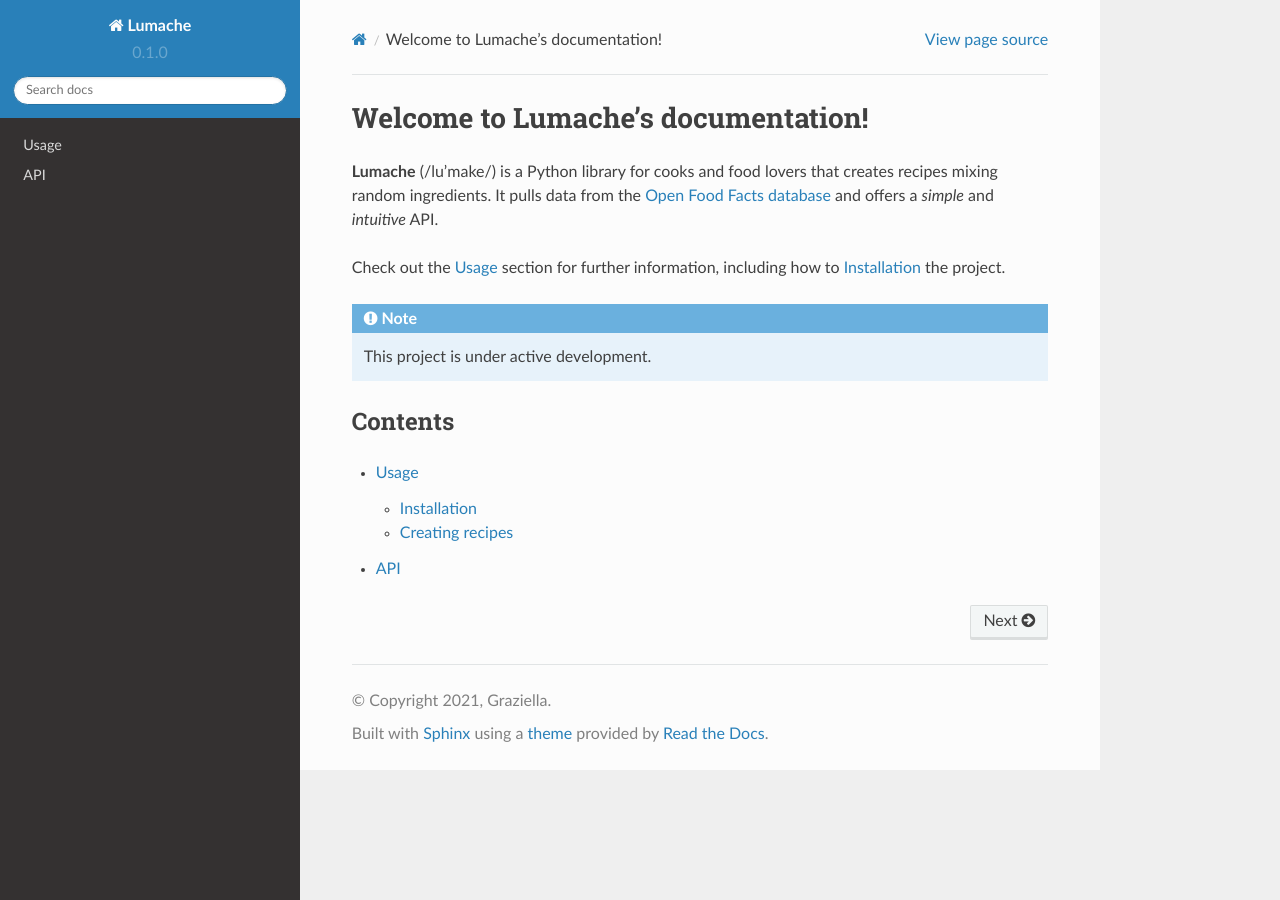
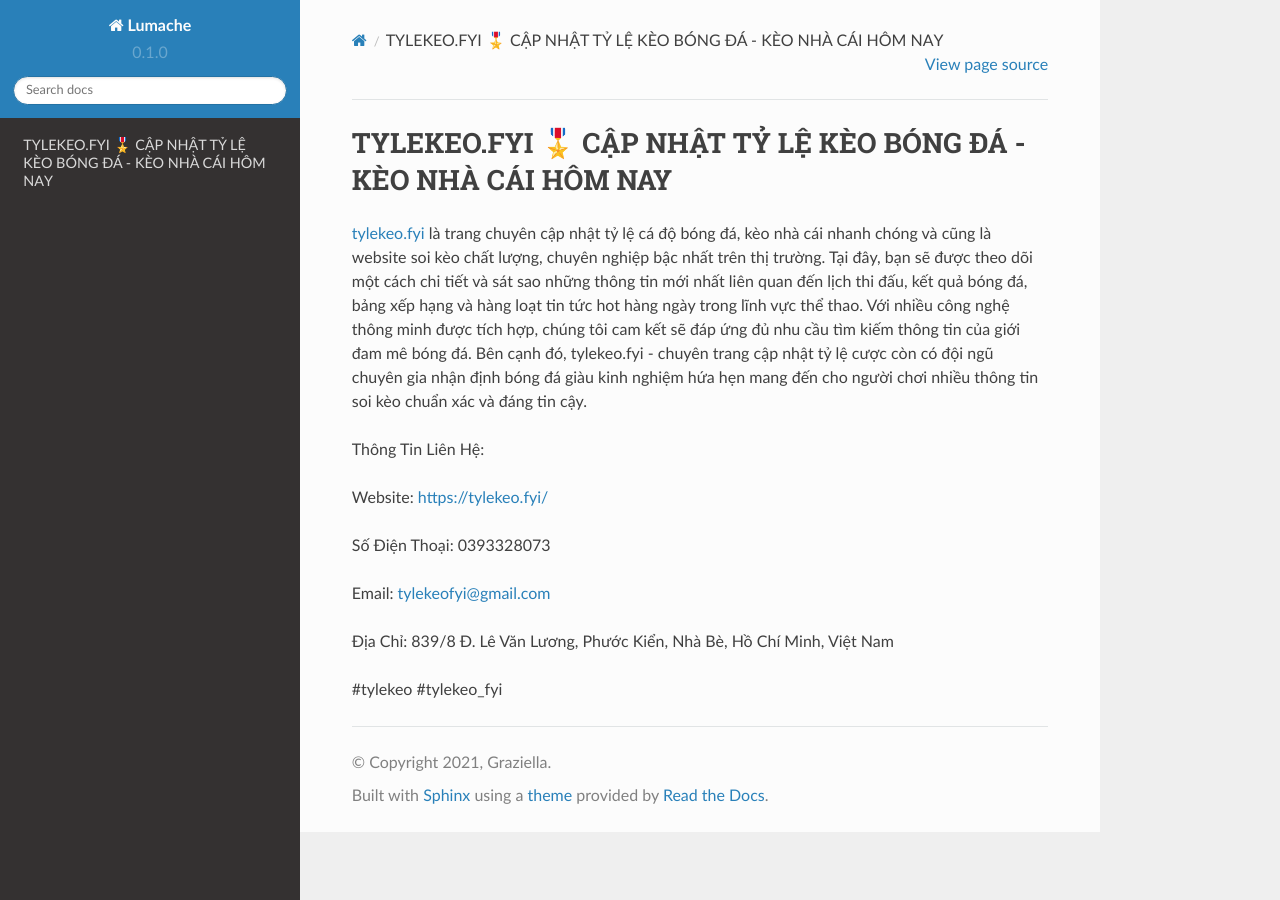
Before and after one commit to antonniotrombeta/tylekeofyi, a Sphinx documentation site: the page built from docs/source/index.rst, in a window 1280 px wide. Built offline with Sphinx 7.4.7 and the Read the Docs theme 2.0.0, drawn with Linux system fonts in a browser that asks for light colours.

Commit message:
Update index.rst

```diff
--- a/docs/source/index.rst
+++ b/docs/source/index.rst
@@ -1,22 +1,16 @@
-Welcome to Lumache's documentation!
+TYLEKEO.FYI 🎖️ CẬP NHẬT TỶ LỆ KÈO BÓNG ĐÁ - KÈO NHÀ CÁI HÔM NAY
 ===================================
 
-**Lumache** (/lu'make/) is a Python library for cooks and food lovers
-that creates recipes mixing random ingredients.
-It pulls data from the `Open Food Facts database <https://world.openfoodfacts.org/>`_
-and offers a *simple* and *intuitive* API.
+`tylekeo.fyi <https://tylekeo.fyi/>`_ là trang chuyên cập nhật tỷ lệ cá độ bóng đá, kèo nhà cái nhanh chóng và cũng là website soi kèo chất lượng, chuyên nghiệp bậc nhất trên thị trường. Tại đây, bạn sẽ được theo dõi một cách chi tiết và sát sao những thông tin mới nhất liên quan đến lịch thi đấu, kết quả bóng đá, bảng xếp hạng và hàng loạt tin tức hot hàng ngày trong lĩnh vực thể thao. Với nhiều công nghệ thông minh được tích hợp, chúng tôi cam kết sẽ đáp ứng đủ nhu cầu tìm kiếm thông tin của giới đam mê bóng đá. Bên cạnh đó,  tylekeo.fyi - chuyên trang cập nhật tỷ lệ cược còn có đội ngũ chuyên gia nhận định bóng đá giàu kinh nghiệm hứa hẹn mang đến cho người chơi nhiều thông tin soi kèo chuẩn xác và đáng tin cậy.
 
-Check out the :doc:`usage` section for further information, including
-how to :ref:`installation` the project.
+Thông Tin Liên Hệ:
 
-.. note::
+Website: https://tylekeo.fyi/
 
-   This project is under active development.
+Số Điện Thoại: 0393328073
 
-Contents
---------
+Email: tylekeofyi@gmail.com
 
-.. toctree::
+Địa Chỉ: 839/8 Đ. Lê Văn Lương, Phước Kiển, Nhà Bè, Hồ Chí Minh, Việt Nam
 
-   usage
-   api
+#tylekeo #tylekeo_fyi
```
